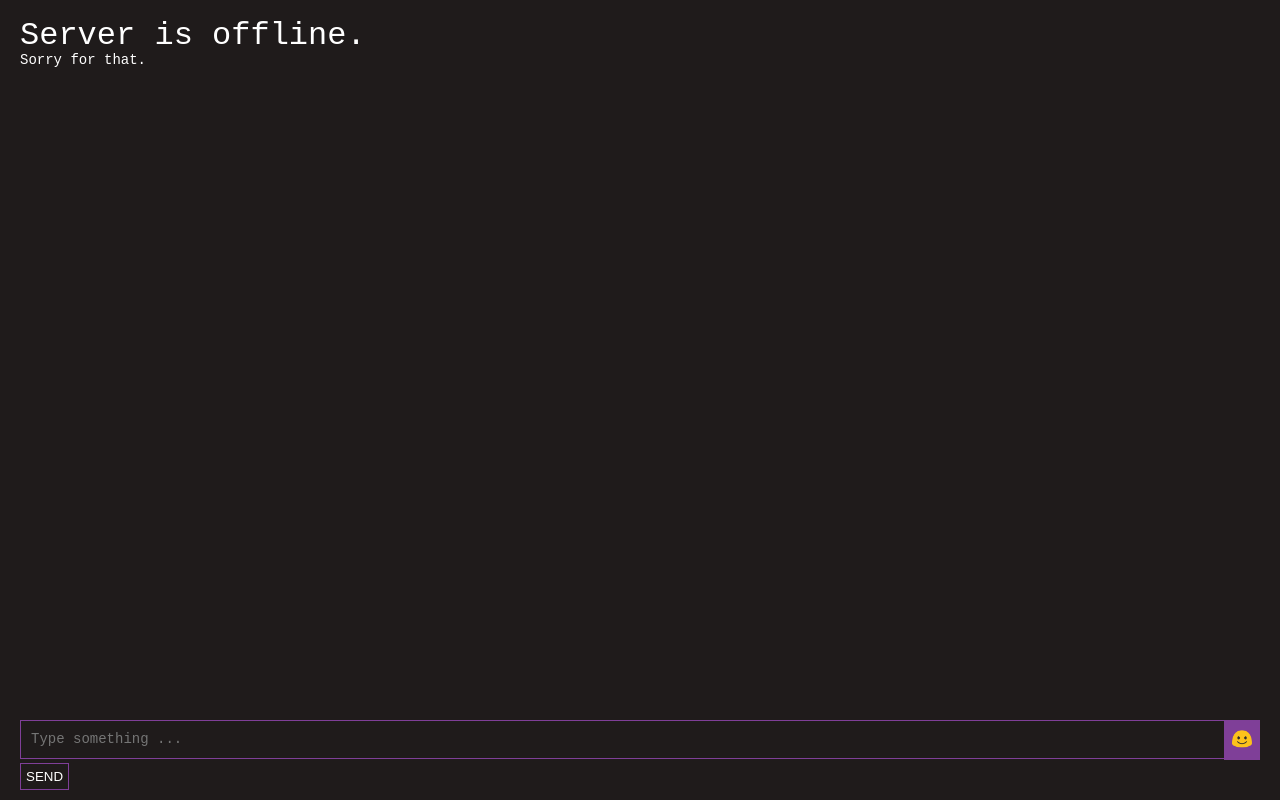
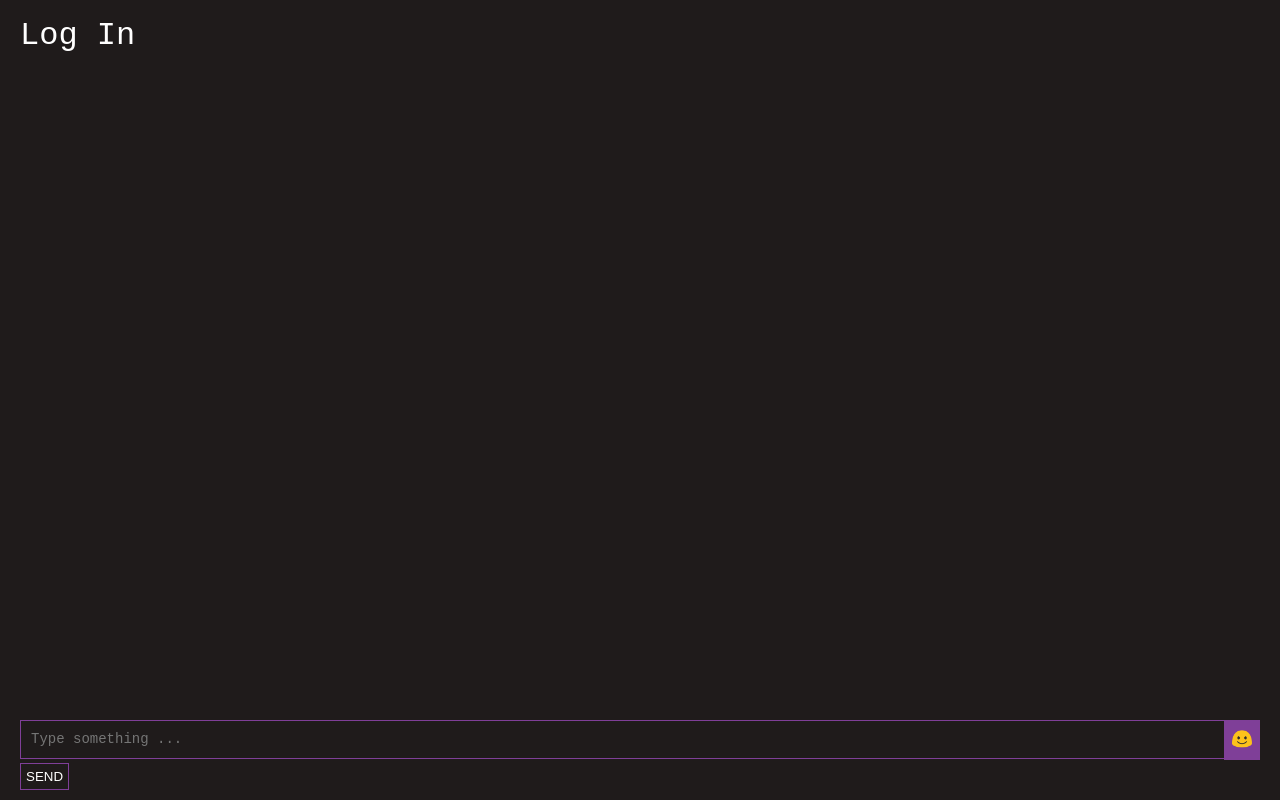
Before and after one commit to m1k1o/chat, a website: page html/index.html in a window 1280 px wide. Drawn offline with nearby package versions, Linux system fonts and the light colour scheme; no server answers.

Commit message:
Update index.html

```diff
--- a/html/index.html
+++ b/html/index.html
@@ -13,7 +13,7 @@
 <body>
 	<div class="chat">
 		<div id="chat-box" class="chat-box">
-			<div id="offline"><span class="big">Server is offline.</span><br />Sorry for that.</div>
+			<div id="offline"><span class="big">Log In</span></div>
 			<ul id="msgs" class="msgs"></ul>
 			<ul id="typing" class="msgs"></ul>
 			<ul id="emic" style="display:none;"></ul>
```
